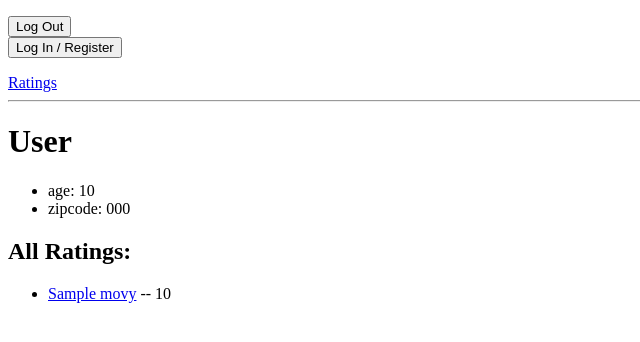
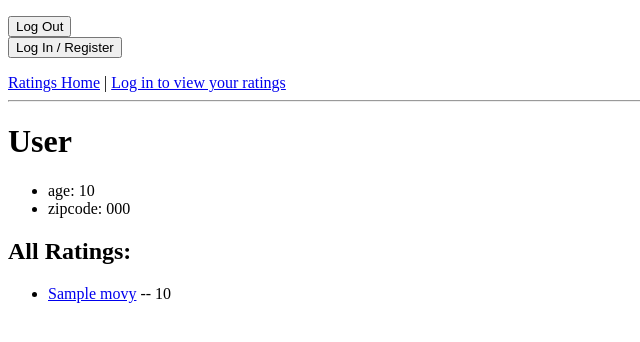
Before and after one commit to almondjelly/ratings, a Flask app: page /users/1 in a window 1280 px wide. Shown: the top 342 px of the page, without its empty margins (0-640 px from the left). Run offline with Flask 2, Linux system fonts and the light colour scheme; tables that the repository leaves empty hold one stand-in row (values such as "Sample post").

Commit message:
We made the login personal link work! YAY THANX MEGGIE!

```diff
--- a/server.py
+++ b/server.py
@@ -6,6 +6,7 @@ from flask import (Flask, render_template, redirect, request,
 from flask_debugtoolbar import DebugToolbarExtension
 from model import connect_to_db, db, User, Ratings, Movie
 import pdb
+
 
 app = Flask(__name__)
 
@@ -30,9 +31,11 @@ def index():
 
         else:
             return render_template("homepage.html")
+
     except:
         flash("You haven't logged in yet, dummy!")
         return redirect('/')
+
 
 @app.route('/movies')
 def movie_list():
@@ -40,6 +43,7 @@ def movie_list():
 
     movie_list = Movie.query.order_by('title').all()
     return render_template("movies.html", movie_list=movie_list)
+
 
 @app.route('/movies/<movie_id>')
 def movie_page(movie_id):
@@ -50,8 +54,9 @@ def movie_page(movie_id):
                                       Movie.imdb_url,
                                       Movie.movie_id,
                                       Ratings.user_id,
-                                      Ratings.score).filter_by(movie_id=movie_id
-                                      ).join(Ratings).all()
+                                      Ratings.score
+                                      ).filter_by(movie_id=movie_id
+                                                  ).join(Ratings).all()
 
     # check if user is logged in
     try:
@@ -61,6 +66,7 @@ def movie_page(movie_id):
         login_yesno = "false"
 
     return render_template("movie_details.html", all_movie_data=all_movie_data, login_yesno=login_yesno)
+
 
 @app.route('/display_rating')
 def display_rating():
@@ -117,11 +123,12 @@ def user_page(user_id):
     user_info = User.query.filter_by(user_id=user_id).first()
     user_ratings = db.session.query(Ratings.score,
                                     Movie.title,
-                                    Movie.imdb_url).filter_by(user_id=user_id
-                                    ).join(Movie).order_by('title').all()
+                                    Movie.movie_id,
+                                    Movie.imdb_url
+                                    ).filter_by(user_id=user_id).join(Movie).order_by('title').all()
 
     return render_template("user_page.html", user_info=user_info, user_ratings=
-        user_ratings)
+                           user_ratings)
 
 
 @app.route('/register', methods=['GET'])
--- a/templates/base.html
+++ b/templates/base.html
@@ -10,10 +10,25 @@
         <li>{{ message }}</li>
         {% endfor %}
     </ul>
-    <p><form action="/"><input type="hidden" value="logout" name="logout"><button type="submit">Log Out</button></form><form action="/register"><input type="hidden" value="login" name="login"><button type="submit">Log In / Register</button></form></p>
-    <a href="/">Ratings</a>
+    <p><form action="/"><input type="hidden" value="logout" name="logout"><button type="submit">Log Out</button></form><form action="/register"><input type="hidden" name="login"><button type="submit">Log In / Register</button></form></p>
+    <a href="/">Ratings Home</a> |
+
+    {% if session.get('user_id') %}
+        <a id="personalLink" href="/users/{{ session.get('user_id')}}">View My Ratings</a>
+
+    {% else %}
+        <a href="/register">Log in to view your ratings</a>
+
+    {% endif %}
+
+
       <hr>
 
       {% block content %} put your content here {% endblock %}
+
+
+
+
+
 </body>
 </html>
--- a/templates/user_page.html
+++ b/templates/user_page.html
@@ -12,8 +12,8 @@
 <h2>All Ratings:</h2>
 <ul>
     <!-- use a jinja for loop to display movies and rating scores -->
-    {% for score, title, url in user_ratings %}
-    <li><a href="{{ url }}">{{ title }}</a> -- {{ score }}</li>
+    {% for score, title, movie_id, url in user_ratings %}
+    <li><a href="/movies/{{ movie_id }}">{{ title }}</a> -- {{ score }}</li>
     {% endfor %}
 </ul>
 {% endblock %}
```
